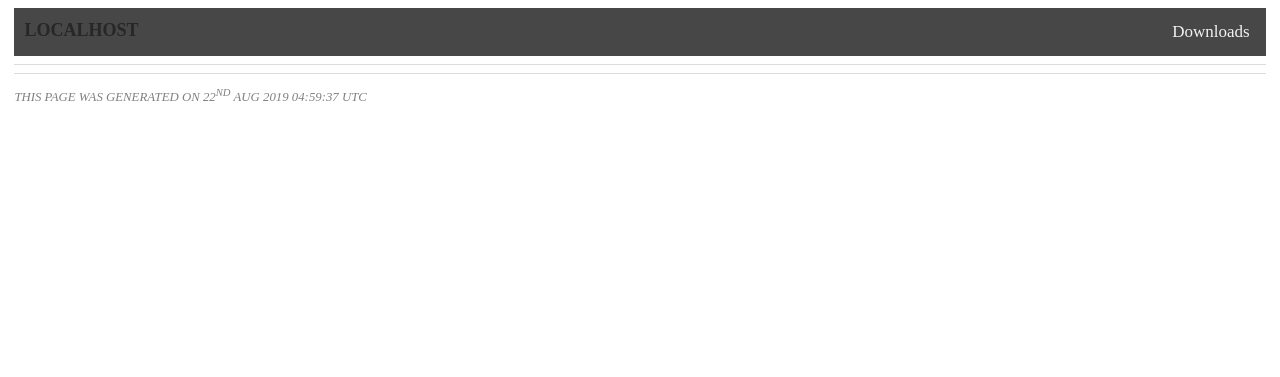
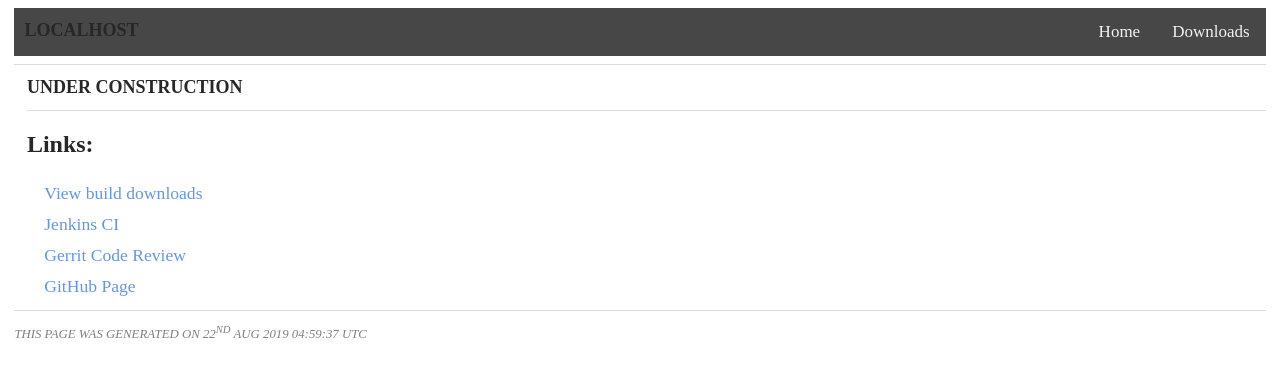
Before and after one commit to Galaxy-MSM8916/download.msm8916.com, a PHP site: page /?view=1 in a window 1280 px wide. Shown: the top 377 px of the page. Run offline with PHP 8.4, Linux system fonts and the light colour scheme; some libraries are stand-ins or nearby versions.

Commit message:
Add styling, code and content for basic home page

```diff
--- a/css/style.css
+++ b/css/style.css
@@ -21,6 +21,7 @@ tag {} - for tag styling
 
     --link-active-color: rgb(100, 149, 237);
     --link-visited-color: rgba(100, 149, 237, 0.822);
+    --link-transition-time: 0.3s;
 
     --table-bg-color: rgba(221, 221, 221, 0.4);
     --tr-bg-hover-color: rgba(221, 221, 221, 1);
@@ -186,3 +187,28 @@ div#release_info p span {
 div#release_links {
     padding-left: 1%;
 }
+
+/* home */
+div#home {
+    padding-left: 1%;
+}
+
+div#home_links {
+    padding-left: 1%;
+}
+
+div#home_links a {
+    text-align: left;
+    text-decoration: none;
+    display: block;
+    padding-left: 5px;
+    padding-top: 5px;
+    padding-bottom: 5px;
+    font-size: 110%;
+    transition: var(--link-transition-time);
+}
+
+div#home_links a:hover {
+    background-color: var(--tr-bg-hover-color);
+    transition: var(--link-transition-time);
+}
--- a/index.php
+++ b/index.php
@@ -19,6 +19,7 @@
             <!-- create the navbar-->
                 <h1 id = "hostname"><?php echo $_SERVER["HTTP_HOST"] ?></h1>
                 <a id="nav_downloads" href="index.php?view=downloads">Downloads</a>
+                <a id="nav_home" href="index.php?view=home">Home</a>
                 <!--
                 <a id="nav_build_status" href="index.php?view=build_status">Build Status</a>
                 <a id="nav_about" href="index.php?view=about">About</a>
--- a/view.php
+++ b/view.php
@@ -241,6 +241,23 @@ EOF;
         //echo "<hr />\n";
     }
 
+    function print_home()
+    {
+        echo <<<EOF
+        <div id="home">
+            <h1>Under construction</h1>
+            <hr />
+            <h2>Links:</h2>
+            <div id="home_links">
+                <a href="?view=downloads">View build downloads</a>
+                <a href="https://jenkins.msm8916.com">Jenkins CI</a>
+                <a href="https://review.msm8916.com">Gerrit Code Review</a>
+                <a href="https://github.com/Galaxy-MSM8916">GitHub Page</a>
+            </div>
+        </div>
+EOF;
+    }
+
     function generate_view()
     {
         print_header();
@@ -271,6 +288,7 @@ EOF;
             default:
             {
                 //TODO: default (home) case
+                print_home();
                 break;
             }
         }
```
